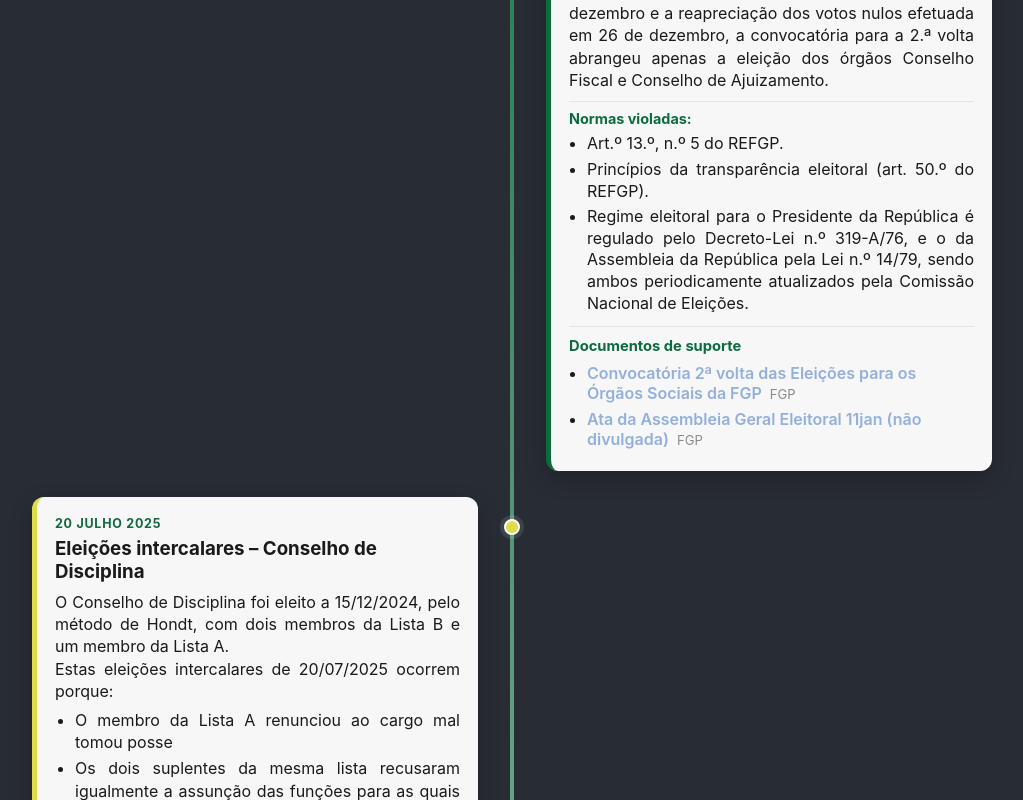
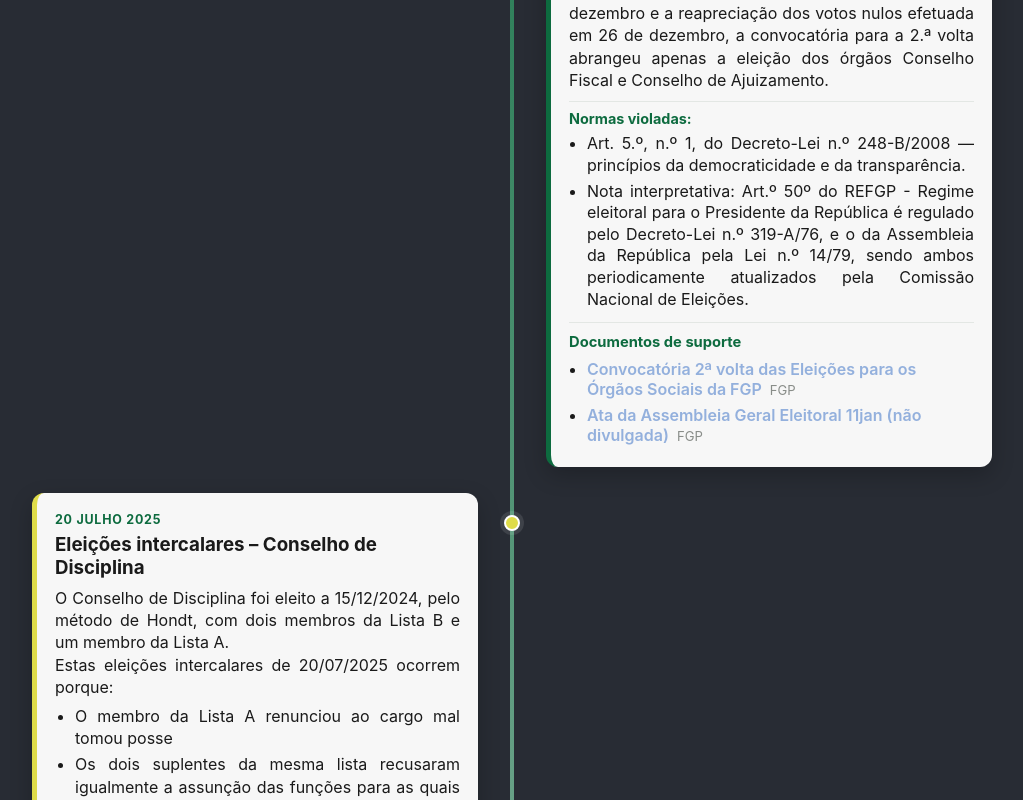
Before and after one commit to ginasticaPT/site, a React (Create React App) app: page /site/timeline/2025 in a window 1280 px wide. Shown: the part 720-1520 px from the top of the page, without its empty margins (128-1151 px from the left). Built offline with nearby package versions, Linux system fonts and the light colour scheme; the HTML template or start-up script is replaced by a standard one.

Commit message:
Update Timeline2025.js

```diff
--- a/src/pages/Timeline2025.js
+++ b/src/pages/Timeline2025.js
@@ -22,9 +22,8 @@ function Timeline() {
       ],
       tone: 'positive',
       rules: [
-        'Art.º 13.º, n.º 5 do REFGP.',
-        'Princípios da transparência eleitoral (art. 50.º do REFGP).',
-        'Regime eleitoral para o Presidente da República é regulado pelo Decreto-Lei n.º 319-A/76, e o da Assembleia da República pela Lei n.º 14/79, sendo ambos periodicamente atualizados pela Comissão Nacional de Eleições.'
+        'Art. 5.º, n.º 1, do Decreto-Lei n.º 248-B/2008 — princípios da democraticidade e da transparência.',
+        'Nota interpretativa: Art.º 50º do REFGP - Regime eleitoral para o Presidente da República é regulado pelo Decreto-Lei n.º 319-A/76, e o da Assembleia da República pela Lei n.º 14/79, sendo ambos periodicamente atualizados pela Comissão Nacional de Eleições.'
       ],
       documents: [
         {
@@ -60,8 +59,8 @@ function Timeline() {
       ],
       tone: 'alert',
       rules: [
-        'Princípios da transparência eleitoral (art. 50.º do REFGP).',
-        'Regime Eleitoral para o Presidente da República e da Assembleia da República é regulado pelo Decreto-Lei n.º 319-A/76 e pela Lei n.º 14/79, sendo ambos periodicamente atualizados pela Comissão Nacional de Eleições.'
+        'Art. 5.º, n.º 1, do Decreto-Lei n.º 248-B/2008 — princípios da democraticidade e da transparência.',
+        'Nota interpretativa: Art.º 50º do REFGP - Regime eleitoral para o Presidente da República é regulado pelo Decreto-Lei n.º 319-A/76, e o da Assembleia da República pela Lei n.º 14/79, sendo ambos periodicamente atualizados pela Comissão Nacional de Eleições.'
       ],
       documents: [
         {
```
